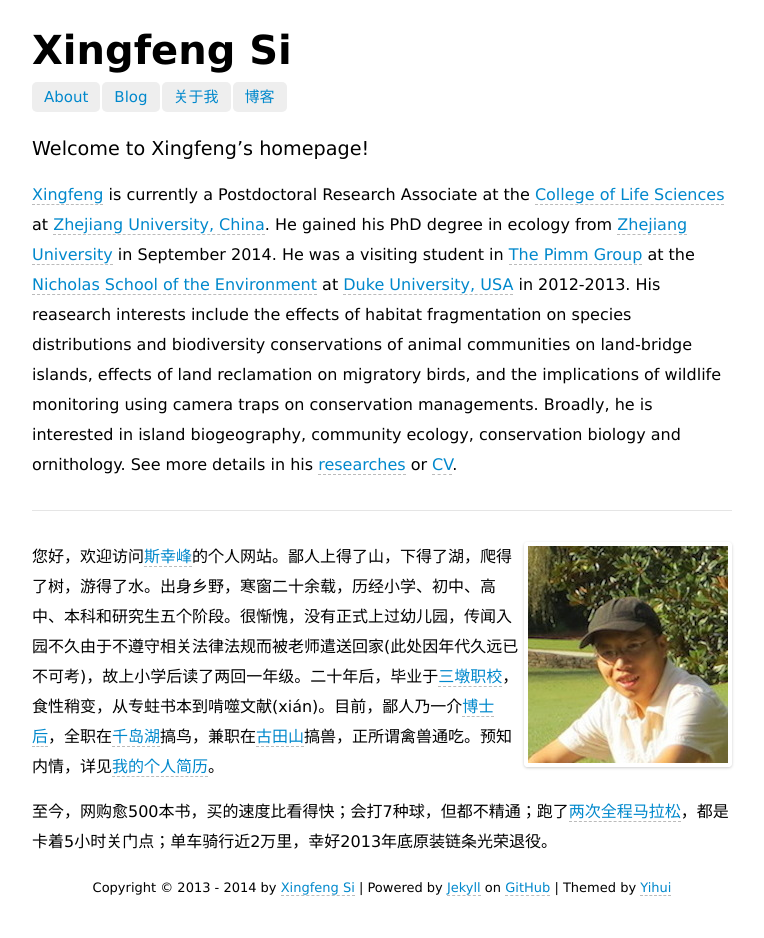
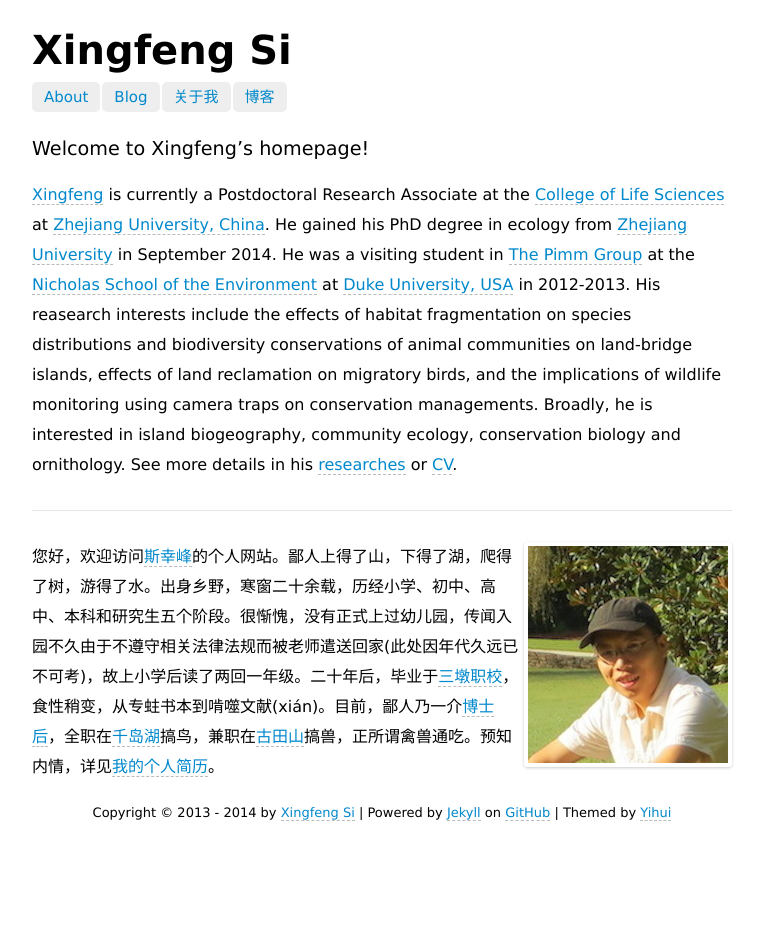
Before and after one commit to sixf/sixf.github.io, a Jekyll site: the page built from index.md, in a window 1280 px wide. Shown: the whole page, without its empty margins (258-1022 px from the left). Built offline with Jekyll 4.4.1, drawn with Linux system fonts in a browser that asks for light colours; Markdown is read by kramdown in place of the engine named in the settings; after the commit the page ends 900 px from its top, so only the background shows below that.

Commit message:
remove book running info. etc

```diff
--- a/index.md
+++ b/index.md
@@ -13,5 +13,3 @@ layout: home
 <p><img src="http://sixf.org/files/images/avatar.jpg" title="Xingfeng Si" align="right" /></p>
 
 您好，欢迎访问[斯幸峰](/ "Xingfeng Si")的个人网站。鄙人上得了山，下得了湖，爬得了树，游得了水。出身乡野，寒窗二十余载，历经小学、初中、高中、本科和研究生五个阶段。很惭愧，没有正式上过幼儿园，传闻入园不久由于不遵守相关法律法规而被老师遣送回家(此处因年代久远已不可考)，故上小学后读了两回一年级。二十年后，毕业于[三墩职校](http://www.zju.edu.cn)，食性稍变，从专蛀书本到啃噬文献(xián)。目前，鄙人乃一介[博士后](http://zh.wikipedia.org/zh/博士後)，全职在[千岛湖](/cn/pages/thousand-island-lake/)搞鸟，兼职在[古田山](/cn/pages/gutianshan-reserve/)搞兽，正所谓禽兽通吃。预知内情，详见[我的个人简历](http://sixf.org/files/others/cv_zh.pdf)。
-
-至今，网购愈500本书，买的速度比看得快；会打7种球，但都不精通；跑了[两次全程马拉松](http://sixf.org/files/images/2014/09/marathon.jpg)，都是卡着5小时关门点；单车骑行近2万里，幸好2013年底原装链条光荣退役。
```
